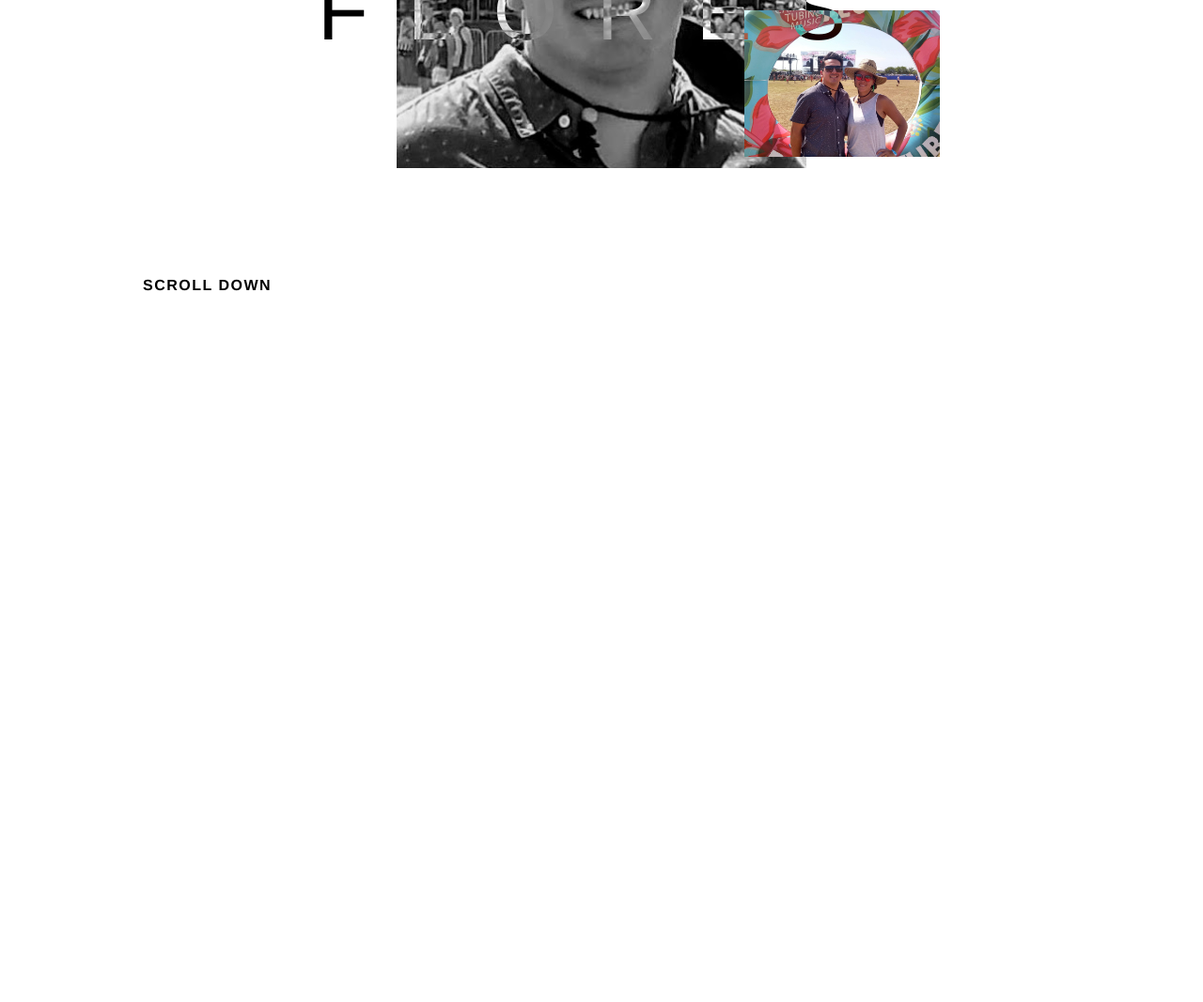
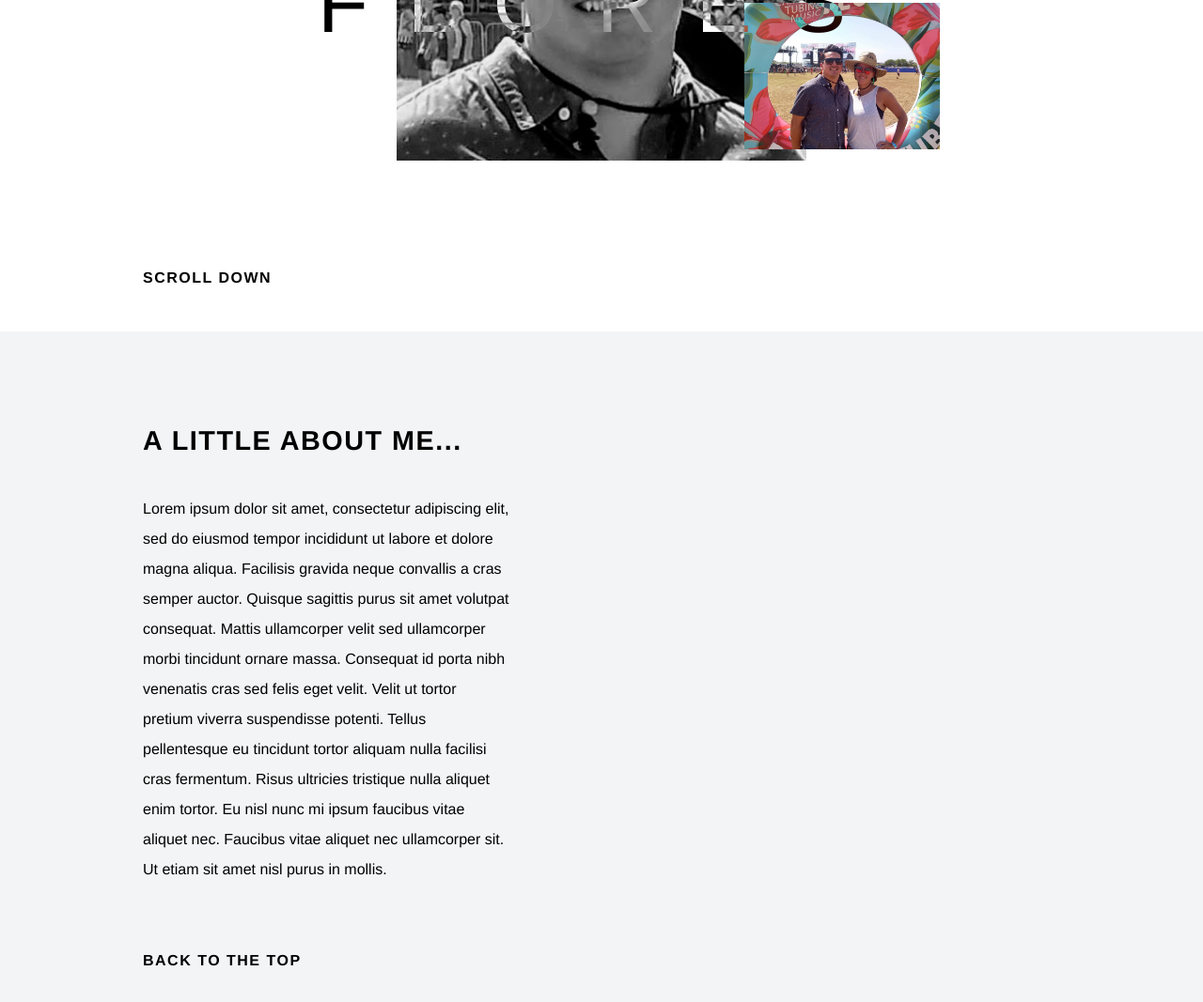
Before and after one commit to jflores353/dev-portfolio, a Gatsby site: page / in a window 1280 px wide. Shown: the part 447-1514 px from the top of the page at 94% size. Before the commit the page ends 816 px from the top, so only its background shows below. Built offline with nearby package versions, Linux system fonts and the light colour scheme; Gatsby itself is replaced by a stand-in of ours.

Commit message:
created components and pages for about, contact and work

```diff
--- /dev/null
+++ b/src/components/about.js
@@ -0,0 +1,47 @@
+import React from "react"
+import { useStaticQuery, graphql } from "gatsby"
+import Img from "gatsby-image"
+import { Link } from "gatsby"
+
+const About = () => {
+  const data = useStaticQuery(graphql`
+    query {
+      headshot: file(relativePath: { eq: "headshot.jpg" }) {
+        childImageSharp {
+          fluid(maxWidth: 300) {
+            ...GatsbyImageSharpFluid
+          }
+        }
+      }
+    }
+  `)
+  return (
+    <div className="about-bio">
+      <div className="container">
+        <div className="inner-bio">
+          <div className="content">
+            <h3>A little about me...</h3>
+            <p>
+              Lorem ipsum dolor sit amet, consectetur adipiscing elit, sed do
+              eiusmod tempor incididunt ut labore et dolore magna aliqua.
+              Facilisis gravida neque convallis a cras semper auctor. Quisque
+              sagittis purus sit amet volutpat consequat. Mattis ullamcorper
+              velit sed ullamcorper morbi tincidunt ornare massa. Consequat id
+              porta nibh venenatis cras sed felis eget velit. Velit ut tortor
+              pretium viverra suspendisse potenti. Tellus pellentesque eu
+              tincidunt tortor aliquam nulla facilisi cras fermentum. Risus
+              ultricies tristique nulla aliquet enim tortor. Eu nisl nunc mi
+              ipsum faucibus vitae aliquet nec. Faucibus vitae aliquet nec
+              ullamcorper sit. Ut etiam sit amet nisl purus in mollis.
+            </p>
+            <div className="btn-row">
+              <Link to="/">Back to the top</Link>
+            </div>
+          </div>
+        </div>
+      </div>
+    </div>
+  )
+}
+
+export default About
--- /dev/null
+++ b/src/pages/about.js
@@ -0,0 +1,48 @@
+import React from "react"
+import { useStaticQuery, graphql } from "gatsby"
+// import Img from "gatsby-image"
+
+import Header from "../components/header"
+
+const AboutPage = () => {
+  const data = useStaticQuery(graphql`
+    query {
+      headshot: file(relativePath: { eq: "headshot.jpg" }) {
+        childImageSharp {
+          fluid(maxWidth: 300) {
+            ...GatsbyImageSharpFluid
+          }
+        }
+      }
+    }
+  `)
+  return (
+    <div className="bio-header">
+      <Header />
+      <div className="about-bio">
+        <div className="container">
+          <div className="inner-bio">
+            <div className="content">
+              <h3>A little about me...</h3>
+              <p>
+                Lorem ipsum dolor sit amet, consectetur adipiscing elit, sed do
+                eiusmod tempor incididunt ut labore et dolore magna aliqua.
+                Facilisis gravida neque convallis a cras semper auctor. Quisque
+                sagittis purus sit amet volutpat consequat. Mattis ullamcorper
+                velit sed ullamcorper morbi tincidunt ornare massa. Consequat id
+                porta nibh venenatis cras sed felis eget velit. Velit ut tortor
+                pretium viverra suspendisse potenti. Tellus pellentesque eu
+                tincidunt tortor aliquam nulla facilisi cras fermentum. Risus
+                ultricies tristique nulla aliquet enim tortor. Eu nisl nunc mi
+                ipsum faucibus vitae aliquet nec. Faucibus vitae aliquet nec
+                ullamcorper sit. Ut etiam sit amet nisl purus in mollis.
+              </p>
+            </div>
+          </div>
+        </div>
+      </div>
+    </div>
+  )
+}
+
+export default AboutPage
--- a/src/pages/index.js
+++ b/src/pages/index.js
@@ -4,11 +4,13 @@ import "../styles/styles.scss"
 //Import Components
 import Header from "../components/header"
 import Banner from "../components/banner"
+import About from "../components/about"
 
 const IndexPage = () => (
   <div>
     <Header />
     <Banner />
+    <About />
   </div>
 )
 
--- a/src/styles/styles.scss
+++ b/src/styles/styles.scss
@@ -11,6 +11,8 @@ html,
 body {
   font-family: $font;
   font-size: 16px;
+  padding: 0;
+  margin: 0;
 }
 
 .container {
@@ -135,3 +137,44 @@ header {
     bottom: 48px;
   }
 }
+
+//About
+.about-bio {
+  padding: 100px 0 50px 0;
+  background: $off-white;
+  position: relative;
+  .inner-bio {
+    display: flex;
+    justify-content: space-between;
+    align-items: center;
+    .content {
+      width: 33%;
+      @media (max-width: 1440px) {
+        width: 40%;
+      }
+      h3 {
+        font-weight: 700;
+        text-transform: uppercase;
+        font-size: 1.8rem;
+        letter-spacing: 1.5px;
+        margin: 0;
+      }
+      p {
+        font-size: 1rem;
+        line-height: 2rem;
+        font-weight: 300;
+        margin: 40px 0 72px;
+      }
+      .btn-row {
+        a {
+          font-weight: 700;
+          font-size: 1rem;
+          letter-spacing: 1.5px;
+          color: $black;
+          text-transform: uppercase;
+          text-decoration: none;
+        }
+      }
+    }
+  }
+}
```
Also changed, not shown: src/components/work.js (added, +45 -0 lines), src/pages/contact.js (added, +48 -0 lines), src/pages/page-2.js (deleted, +0 -12 lines), src/pages/work.js (added, +48 -0 lines), src/components/contact.js (added).
